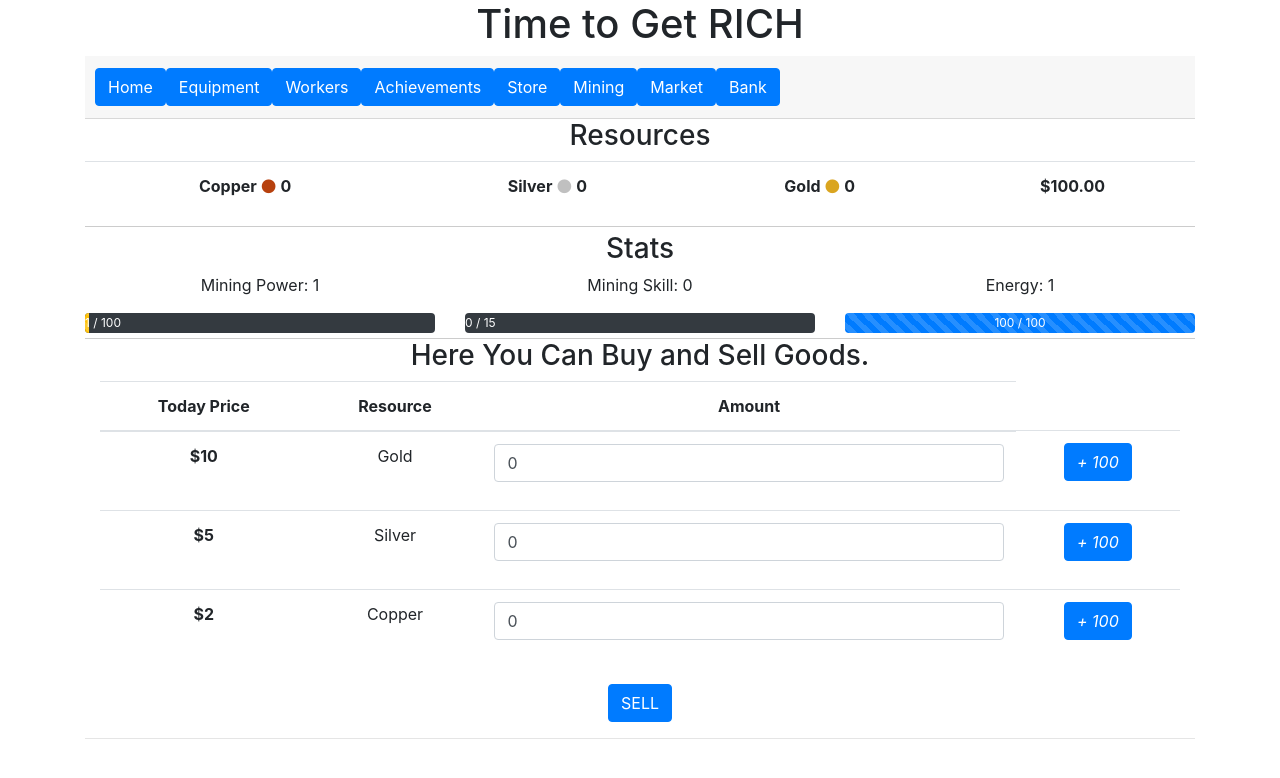
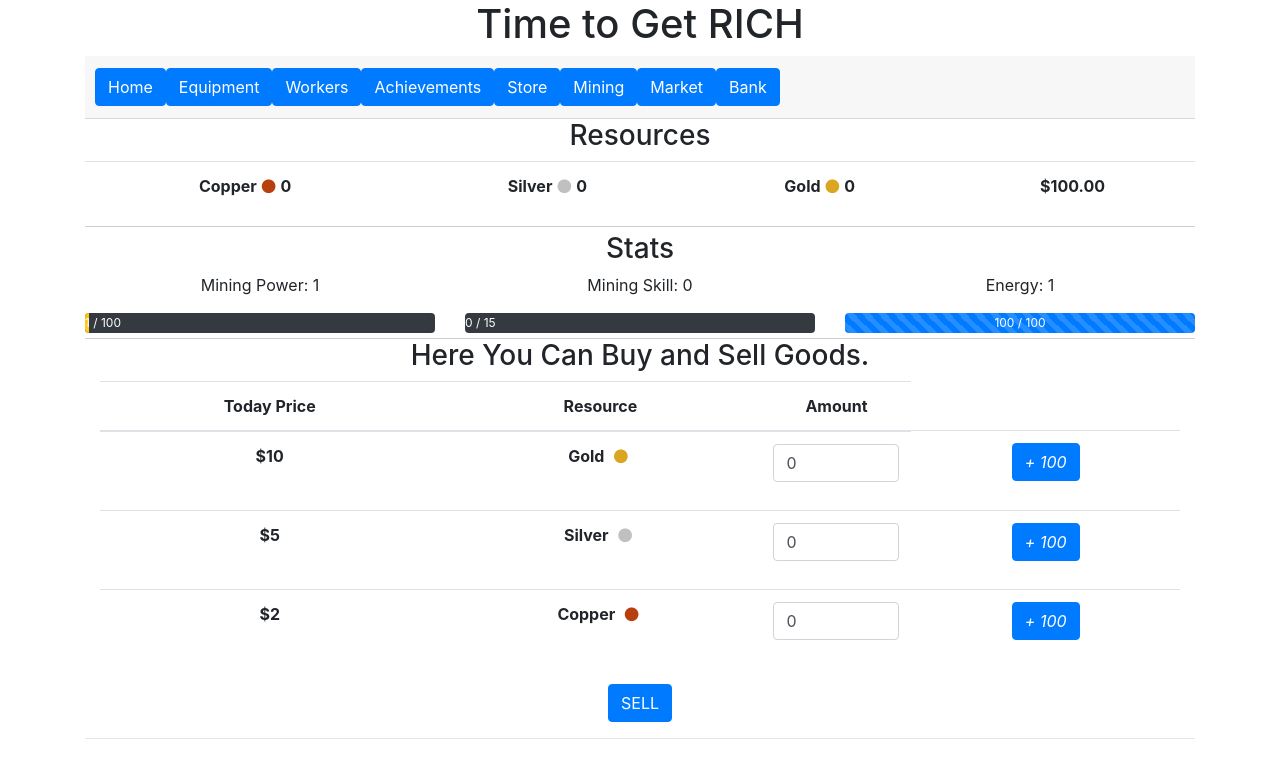
Before and after one commit to Thinkershine/GetRich, a React (Create React App) app: page /market in a window 1280 px wide. Shown: the top 778 px of the page. Built offline with nearby package versions, Linux system fonts and the light colour scheme.

Commit message:
Upgrade Market and Selling Resources

```diff
--- a/src/App.js
+++ b/src/App.js
@@ -51,6 +51,7 @@ class App extends Component {
 
     energyDrain: 1,
     energyGain: 1,
+    energyGainTimer: 1000,
 
     message: {
       title: "Welcome!",
@@ -150,7 +151,10 @@ class App extends Component {
   componentDidMount() {
     const { workers } = this.state;
 
-    this.energyGainingIntervalID = setInterval(this.gainEnergy, 5000);
+    this.energyGainingIntervalID = setInterval(
+      this.gainEnergy,
+      this.state.energyGainTimer
+    );
 
     this.setState({
       energyGainingIntervalID: this.energyGainingIntervalID,
@@ -321,6 +325,12 @@ class App extends Component {
       maximumEnergyPoints: this.state.maximumEnergyPoints
     };
 
+    const currentResources = {
+      currentGoldAmount: this.state.resources.getResourceAmount("gold"),
+      currentSilverAmount: this.state.resources.getResourceAmount("silver"),
+      currentCopperAmount: this.state.resources.getResourceAmount("copper")
+    };
+
     return (
       <div className="App">
         <main className="container">
@@ -374,7 +384,11 @@ class App extends Component {
             <Route
               path="/market"
               render={props => (
-                <Market sellResource={this.handleSellResource} {...props} />
+                <Market
+                  sellResource={this.handleSellResource}
+                  availableResources={currentResources}
+                  {...props}
+                />
               )}
             />
             <Route path="/bank" component={Bank} />
--- a/src/components/locations/market.jsx
+++ b/src/components/locations/market.jsx
@@ -77,6 +77,7 @@ class Market extends Component {
         <ResourcesForm
           sellResource={this.sellResource}
           todayPrices={this.state.todayPrices}
+          availableResources={this.props.availableResources}
         />
         <hr />
       </div>
--- a/src/components/resourcesForm.jsx
+++ b/src/components/resourcesForm.jsx
@@ -1,14 +1,15 @@
 import React, { Component } from "react";
 import Form from "./common/form";
 import Joi from "joi-browser";
+import ResourceIcon from "./common/resourceIcon";
 
 class ResourcesForm extends Form {
   state = {
     data: { goldAmount: 0, silverAmount: 0, copperAmount: 0 },
     errors: "",
-    yourGoldAmount: 1000,
-    yourSilverAmount: 1000,
-    yourCopperAmount: 1000
+    yourGoldAmount: this.props.availableResources.currentGoldAmount,
+    yourSilverAmount: this.props.availableResources.currentSilverAmount,
+    yourCopperAmount: this.props.availableResources.currentCopperAmount
   };
 
   schema = {
@@ -16,17 +17,17 @@ class ResourcesForm extends Form {
       .integer()
       .min(0)
       .max(this.state.yourGoldAmount)
-      .label("Sell min : 1 max : " + this.state.yourGoldAmount),
+      .label("You Only Have : " + this.state.yourGoldAmount + " Gold"),
     silverAmount: Joi.number()
       .integer()
       .min(0)
       .max(this.state.yourSilverAmount)
-      .label("Sell min : 1 max : " + this.state.yourSilverAmount),
+      .label("You Only Have : " + this.state.yourSilverAmount + " Silver"),
     copperAmount: Joi.number()
       .integer()
       .min(0)
       .max(this.state.yourCopperAmount)
-      .label("Sell min : 1 max : " + this.state.yourCopperAmount)
+      .label("You Only Have : " + this.state.yourCopperAmount + " Copper")
   };
 
   doSubmit = () => {
@@ -53,19 +54,32 @@ class ResourcesForm extends Form {
   };
 
   addResource(resource, amount) {
-    console.log("RES", resource);
-    console.log("Amo", amount);
     const { data } = this.state;
 
     switch (resource) {
       case "gold":
-        data.goldAmount = parseInt(data.goldAmount) + amount;
+        let newGoldAmount = parseInt(data.goldAmount) + amount;
+        if (newGoldAmount > this.state.yourGoldAmount) {
+          newGoldAmount = this.state.yourGoldAmount;
+        }
+
+        data.goldAmount = newGoldAmount;
         break;
       case "silver":
-        data.silverAmount = parseInt(data.silverAmount) + amount;
+        let newSilverAmount = parseInt(data.silverAmount) + amount;
+        if (newSilverAmount > this.state.yourSilverAmount) {
+          newSilverAmount = this.state.yourSilverAmount;
+        }
+
+        data.silverAmount = newSilverAmount;
         break;
       case "copper":
-        data.copperAmount = parseInt(data.copperAmount) + amount;
+        let newCopperAmount = parseInt(data.copperAmount) + amount;
+        if (newCopperAmount > this.state.yourCopperAmount) {
+          newCopperAmount = this.state.yourCopperAmount;
+        }
+
+        data.copperAmount = newCopperAmount;
         break;
       default:
         break;
@@ -74,8 +88,54 @@ class ResourcesForm extends Form {
     this.setState({ data });
   }
 
+  componentWillReceiveProps(nextProps) {
+    if (
+      nextProps.availableResources.currentGoldAmount !==
+        this.props.availableResources.currentGoldAmount ||
+      nextProps.availableResources.currentSilverAmount !==
+        this.props.availableResources.currentSilverAmount ||
+      nextProps.availableResources.currentCopperAmount !==
+        this.props.availableResources.currentCopperAmount
+    ) {
+      this.setState({
+        yourGoldAmount: nextProps.availableResources.currentGoldAmount,
+        yourSilverAmount: nextProps.availableResources.currentSilverAmount,
+        yourCopperAmount: nextProps.availableResources.currentCopperAmount
+      });
+
+      this.schema = {
+        goldAmount: Joi.number()
+          .integer()
+          .min(0)
+          .max(nextProps.availableResources.currentGoldAmount)
+          .label(
+            "You Only Have : " +
+              nextProps.availableResources.currentGoldAmount +
+              " Gold"
+          ),
+        silverAmount: Joi.number()
+          .integer()
+          .min(0)
+          .max(nextProps.availableResources.currentSilverAmount)
+          .label(
+            "You Only Have : " +
+              nextProps.availableResources.currentSilverAmount +
+              " Silver"
+          ),
+        copperAmount: Joi.number()
+          .integer()
+          .min(0)
+          .max(nextProps.availableResources.currentCopperAmount)
+          .label(
+            "You Only Have : " +
+              nextProps.availableResources.currentCopperAmount +
+              " Copper"
+          )
+      };
+    }
+  }
+
   render() {
-    console.log("PROPS", this.props);
     return (
       <div id="resources-form" className="container">
         <form onSubmit={this.handleSubmit}>
@@ -90,7 +150,9 @@ class ResourcesForm extends Form {
             <tbody>
               <tr>
                 <th>${this.props.todayPrices.goldPrice}</th>
-                <td>Gold</td>
+                <td>
+                  <b>Gold</b> <ResourceIcon iconType="gold" />
+                </td>
                 <td>{this.renderInput("goldAmount", "", "number")}</td>
                 <td>
                   <i
@@ -103,7 +165,9 @@ class ResourcesForm extends Form {
               </tr>
               <tr>
                 <th scope="row">${this.props.todayPrices.silverPrice}</th>
-                <td>Silver</td>
+                <td>
+                  <b>Silver</b> <ResourceIcon iconType="silver" />
+                </td>
                 <td>{this.renderInput("silverAmount", "", "number")}</td>
                 <td>
                   <i
@@ -116,8 +180,12 @@ class ResourcesForm extends Form {
               </tr>
               <tr>
                 <th scope="row">${this.props.todayPrices.copperPrice}</th>
-                <td>Copper</td>
-                <td>{this.renderInput("copperAmount", "", "number")}</td>
+                <td>
+                  <b>Copper</b> <ResourceIcon iconType="copper" />
+                </td>
+                <td style={{ width: 150 }}>
+                  {this.renderInput("copperAmount", "", "number")}
+                </td>
                 <td>
                   <i
                     className="btn btn-primary"
```
